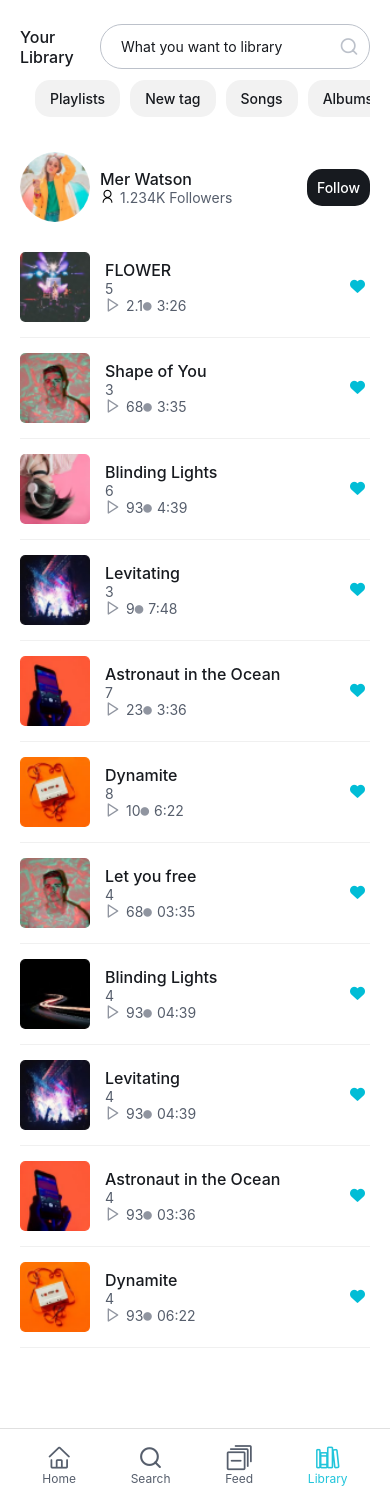
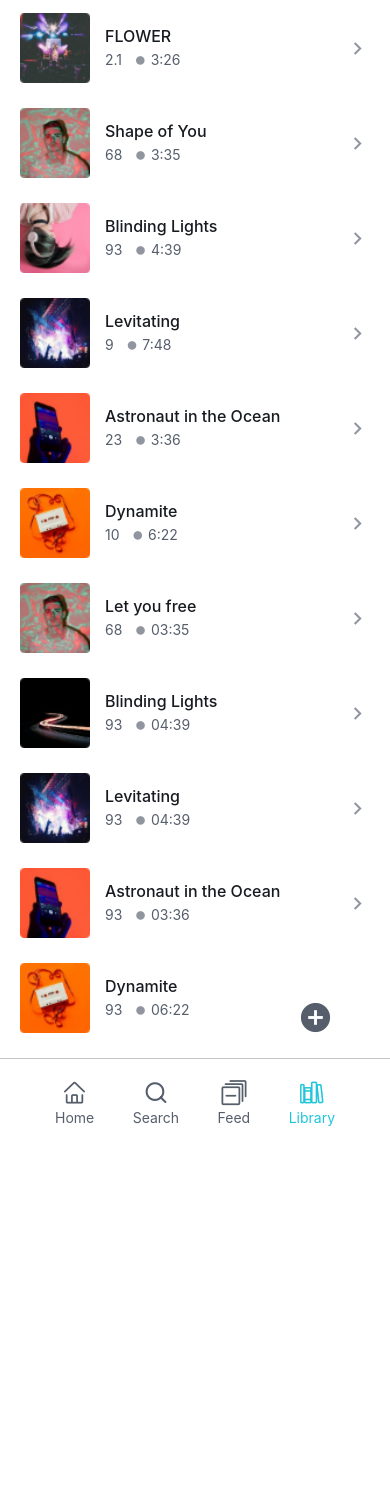
Before and after one commit to TienSinh03/music-stream-app, a React Native app: screen /Home_AudioListing in a window 390 px wide. After the commit the page ends 1150 px from the top, so only its background shows below. Built offline with nearby package versions, Linux system fonts and the light colour scheme.

Commit message:
MyLibrary_Playlist

```diff
--- a/App.js
+++ b/App.js
@@ -11,7 +11,7 @@ import PlayanAudio from './page/Play_an_AudioScreen';
 
 import AudioListing_SearchResultsScreen from './page/AudioListing_SearchResultsScreen';
 import MyLibrary from './page/MyLibrary';
-
+import MyLibrary_Playlist from './page/MyLibrary_Playlist';
 
 import Artist_Profile_Screen from './page/Artist_Profile_Screen';
 
@@ -25,10 +25,15 @@ export default function App() {
 
     <NavigationContainer>
       <Stack.Navigator initialRouteName="Home_AudioListing">
-        <Stack.Screen name="Home_AudioListing" component={MyLibrary} options={{ headerShown: false }} />
+        <Stack.Screen name="Home_AudioListing" component={MyLibrary_Playlist} options={{ headerShown: false }} />
         <Stack.Screen name="Playlist_Details" component={Playlist_Details} options={{ headerShown: false }} />
         <Stack.Screen name="AudioListing_SearchResultsScreen" component={AudioListing_SearchResultsScreen} options={{ headerShown: false }} />
         <Stack.Screen name="MyLibrary" component={MyLibrary} options={{ headerShown: false }} />
+        {/* hiển thị thanh dieu huong */}
+        <Stack.Screen name="MyLibrary_Playlist" component={MyLibrary_Playlist} options={{ headerShown: true }} />
+
+
+
         {/* MyLibrary */}
         <Stack.Screen
           name="PlayanAudio"
--- /dev/null
+++ b/page/MyLibrary_Playlist.js
@@ -0,0 +1,312 @@
+import {
+    StyleSheet,
+    Text,
+    View,
+    SafeAreaView,
+    Image,
+    TextInput,
+    FlatList,
+    TouchableOpacity,
+    ScrollView,
+    StatusBar,
+    ImageBackground,
+    Dimensions,
+  } from "react-native";
+  import React, { useEffect, useState } from "react";
+
+  import IconFe from "react-native-vector-icons/Feather";
+  import IconAnt from "react-native-vector-icons/AntDesign";
+  import IconIon from "react-native-vector-icons/Ionicons";
+  import IconFnA from "react-native-vector-icons/FontAwesome";
+  import IconEnty from "react-native-vector-icons/Entypo";
+  import IconMatter from "react-native-vector-icons/MaterialIcons";
+  import IconMaterialIcons from "react-native-vector-icons/MaterialIcons";
+import { songs } from "../data/data_audio";
+
+  const screenWidth = Dimensions.get("window").width;
+  const screenHeight = Dimensions.get("window").height;
+
+
+
+
+
+  export default function MyLibrary_Playlist({ navigation, route }) {
+
+    console.log(songs);
+    return (
+      <SafeAreaView style={styles.container}>
+        <ScrollView style={styles.scrollView}>
+
+
+
+          {/* gọi data_audio_list cho chart_list */}
+        <FlatList
+          data={songs}
+          key={(item) => item.id}
+          renderItem={({ item }) => (
+
+            <TouchableOpacity style={{display:'flex', flexDirection:'row', alignItems:'center', justifyContent:'space-between',marginBottom:25}}>
+            <View style={{flexDirection:'row', alignItems:'center', gap:15}}>
+                    <Image source={item.image} style={{width:70, height:70}}/>
+                    <View style={{flexDirection:'column'}}>
+                        <Text style={{fontSize: 16, lineHeight:24,fontWeight:'500', color:'#171A1FFF'}}>{item.title}</Text>
+                        <View style={{display:'flex', flexDirection:'row', alignItems:'center', gap:6}}>
+                            <Text style={{fontSize: 14, lineHeight:24,fontWeight:'400', color:'#565E6CFF', marginRight:8}}>{item.plays}</Text>
+
+                            <IconFnA name="circle" size={10} color="#9095A0FF"/>
+                            <Text style={{fontSize: 14, lineHeight:24,fontWeight:'400', color:'#565E6CFF'}}>{item.duration}</Text>
+                        </View>
+                    </View>
+            </View>
+                {/** button menu */}
+            <TouchableOpacity>
+             <IconMatter name="navigate-next" size={25} color="#9095A0FF"/>
+            </TouchableOpacity>
+        </TouchableOpacity>
+
+          )}
+          keyExtractor={(item) => item.id}
+          scrollEnabled={false}
+            />
+
+        </ScrollView>
+
+        <View >
+          <View style={styles.footer_add}>
+               <TouchableOpacity style={styles.footerButton}>
+               <IconMaterialIcons name="add-circle" size={35} color="#565E6CFF" />
+              </TouchableOpacity>
+          </View>
+
+          <View style={styles.footer}>
+            <TouchableOpacity style={styles.footerButton}>
+              <IconAnt name="home" size={25} color="#565E6CFF" />
+              <Text style={styles.footerText}>Home</Text>
+            </TouchableOpacity>
+            <TouchableOpacity style={styles.footerButton}>
+              <IconFe name="search" size={25} color="#565E6CFF" />
+              <Text style={styles.footerText}>Search</Text>
+            </TouchableOpacity>
+            <TouchableOpacity style={styles.footerButton}>
+              <IconAnt name="switcher" size={25} color="#565E6CFF" />
+              <Text style={styles.footerText}>Feed</Text>
+            </TouchableOpacity>
+            <TouchableOpacity style={styles.footerButton}>
+              <IconIon name="library-outline" size={25} color="#21c5db" />
+              <Text style={styles.footerTextActive}>Library</Text>
+            </TouchableOpacity>
+          </View>
+
+        </View>
+      </SafeAreaView>
+    );
+  }
+
+  const styles = StyleSheet.create({
+    container: {
+      flex: 1,
+      backgroundColor: "#FFFFFF",
+        marginTop: StatusBar.currentHeight || 0,
+
+    },
+    scrollView: {
+      flex: 1,
+      backgroundColor: "#FFFFFF",
+      paddingTop: 13,
+      shadowColor: "#120F281C",
+      shadowOpacity: 0.1,
+      shadowOffset: { width: 0, height: 3 },
+      shadowRadius: 6,
+      elevation: 6,
+      paddingHorizontal: 20,
+    },
+    categoryRow: {
+      flexDirection: "row",
+      justifyContent: "space-between",
+      alignItems: "center",
+      marginBottom: 20,
+      marginHorizontal: 20,
+    },
+    category: {
+      alignItems: "center",
+      paddingVertical: 21,
+    },
+        inputSearch: {
+        display: "flex",
+        flexDirection: "row",
+        alignItems: "center",
+        borderWidth: 1,
+        borderColor: "#BCC1CAFF",
+        width: "100%",
+        padding: 10,
+        borderRadius: 22,
+        marginTop: 11,
+      },
+      textInputSearch: {
+        fontSize: 16,
+        color: "#C4C4C4",
+        fontWeight: "400",
+        marginLeft: 10,
+      },
+    categoryTextActive: {
+      color: "#01BDD6",
+      fontSize: 14,
+      fontWeight: "bold",
+      marginBottom: 13,
+      marginLeft: 24,
+    },
+    categoryText: {
+      color: "#565E6C",
+      fontSize: 14,
+    },
+    categoryUnderline: {
+      height: 4,
+      backgroundColor: "#01BDD6",
+    },
+    artistRow: {
+      flexDirection: "row",
+      alignItems: "center",
+      justifyContent: "center",
+      marginBottom: 18,
+
+    },
+    artistImage: {
+      borderRadius: 30,
+      width: 60,
+      height: 60,
+      marginRight: 13,
+    },
+    artistInfo: {
+      flex: 1,
+      alignSelf: "flex-start",
+      marginTop: 1,
+      marginRight: 4,
+    },
+    artistName: {
+      color: "#171A1F",
+      fontSize: 16,
+      marginBottom: 8,
+    },
+    followersRow: {
+      flexDirection: "row",
+      alignItems: "center",
+    },
+    userIcon: {
+      marginRight: 8,
+    },
+    followersText: {
+      color: "#9095A0",
+      fontSize: 14,
+      flex: 1,
+    },
+    followButton: {
+      width: 72,
+      alignSelf: "flex-start",
+      alignItems: "center",
+      backgroundColor: "#FFFFFF",
+      borderColor: "#9095A0",
+      borderRadius: 16,
+      borderWidth: 1,
+      paddingVertical: 12,
+      marginTop: 1,
+    },
+    followButtonText: {
+      color: "#9095A0",
+      fontSize: 12,
+    },
+    trackRow: {
+      flexDirection: "row",
+      alignItems: "center",
+      marginBottom: 19,
+      marginHorizontal: 20,
+    },
+    trackImage: {
+      borderRadius: 4,
+      width: 60,
+      height: 60,
+      marginRight: 11,
+    },
+    trackInfo: {
+      flex: 1,
+      marginRight: 4,
+    },
+    trackTitle: {
+      color: "#171A1F",
+      fontSize: 16,
+      marginBottom: 6,
+      marginLeft: 2,
+    },
+    trackSubtitle: {
+      color: "#565E6C",
+      fontSize: 12,
+      marginBottom: 7,
+    },
+    trackStats: {
+      flexDirection: "row",
+      alignItems: "center",
+      marginHorizontal: 1,
+    },
+    statIcon: {
+      width: 6,
+      height: 8,
+      marginRight: 7,
+    },
+    statIconSmall: {
+      width: 5,
+      height: 5,
+      marginRight: 10,
+    },
+    statText: {
+      color: "#565E6C",
+      fontSize: 12,
+      flex: 1,
+    },
+    dotSeparator: {
+      width: 2,
+      height: 2,
+      borderColor: "#565E6C",
+      borderWidth: 1,
+      marginRight: 4,
+    },
+    footer: {
+      flexDirection: "row",
+      justifyContent: "space-between",
+      alignItems: "center",
+      paddingHorizontal: 55,
+      paddingVertical: 20,
+      backgroundColor: "white",
+      borderTopWidth: 1,
+      borderColor: "#C4C4C4",
+    },
+    footer_add:{
+      justifyContent: "flex-end",
+      alignItems: "flex-end",
+      paddingHorizontal: 55,
+      paddingVertical: 20,
+      backgroundColor: "white",
+      // borderTopWidth: 1,
+      // borderColor: "#C4C4C4",
+      // absolute: 0,
+      position: 'absolute',
+      bottom: 95,
+      right: 2,
+      zIndex: 2,
+
+
+    },
+    footerButton: {
+      alignItems: "center",
+    },
+    footerText: {
+      fontSize: 14,
+      lineHeight: 24,
+      fontWeight: "400",
+      color: "#565E6CFF",
+    },
+    footerTextActive: {
+      fontSize: 14,
+      lineHeight: 24,
+      fontWeight: "400",
+      color: "#21c5db",
+    },
+  });
```
